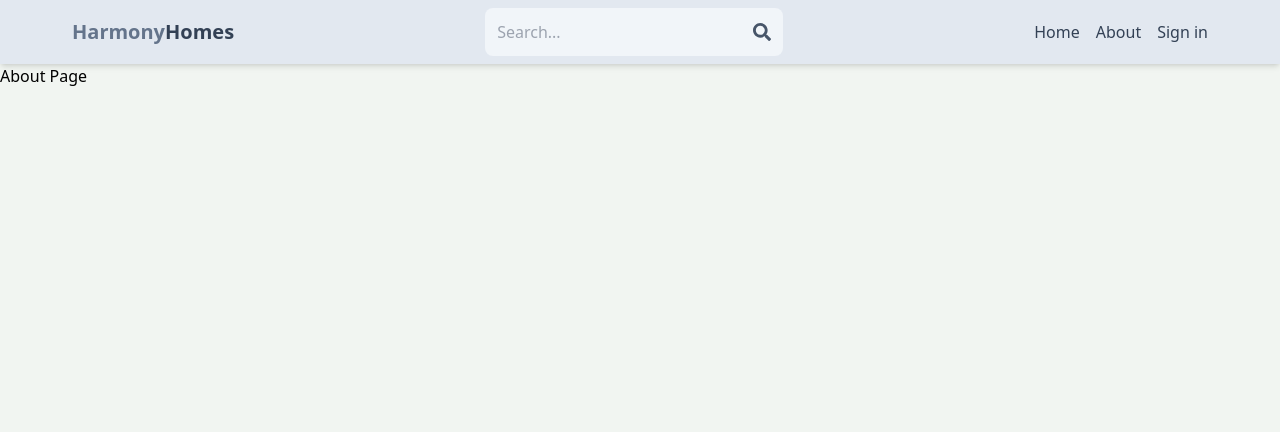
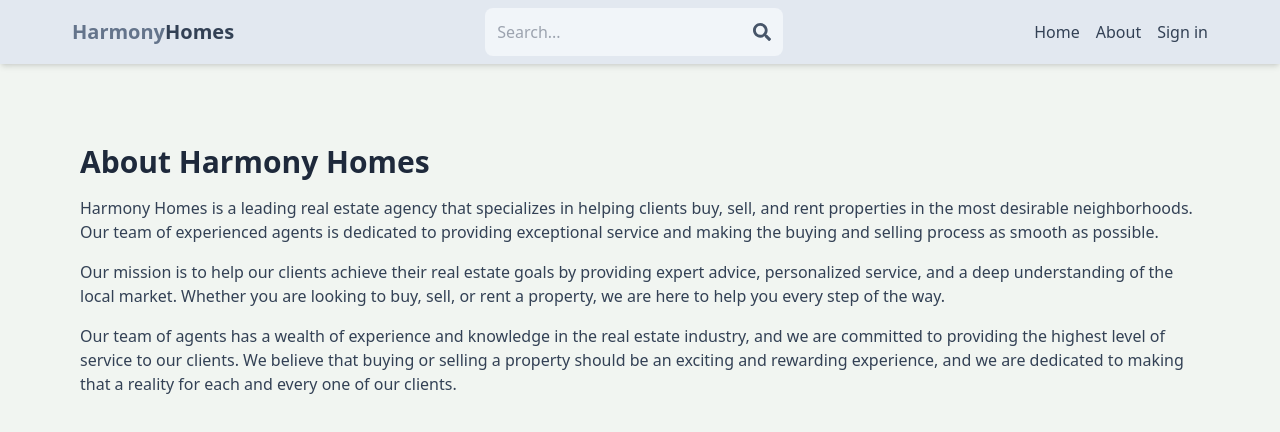
Before and after one commit to httpsanuj1807/HarmonyHomes---Real-Estate, a React (Vite) app in the folder client/: page /about in a window 1280 px wide. Shown: the top 432 px of the page. Built offline with nearby package versions, Linux system fonts and the light colour scheme; no server answers.

Commit message:
complete about page UI

```diff
--- a/client/src/pages/About.jsx
+++ b/client/src/pages/About.jsx
@@ -2,8 +2,13 @@
 
 export default function About() {
   return (
-    <div>
-      <h1>About Page</h1>
+    <div className='py-20 px-4 max-w-6xl mx-auto'>
+      <h1 className='text-3xl font-bold mb-4 text-slate-800'>About Harmony Homes</h1>
+      <p className='mb-4 text-slate-700'>Harmony Homes is a leading real estate agency that specializes in helping clients buy, sell, and rent properties in the most desirable neighborhoods. Our team of experienced agents is dedicated to providing exceptional service and making the buying and selling process as smooth as possible.</p>
+      <p className='mb-4 text-slate-700'>
+      Our mission is to help our clients achieve their real estate goals by providing expert advice, personalized service, and a deep understanding of the local market. Whether you are looking to buy, sell, or rent a property, we are here to help you every step of the way.
+      </p>
+      <p className='mb-4 text-slate-700'>Our team of agents has a wealth of experience and knowledge in the real estate industry, and we are committed to providing the highest level of service to our clients. We believe that buying or selling a property should be an exciting and rewarding experience, and we are dedicated to making that a reality for each and every one of our clients.</p>
     </div>
   )
 }
```
